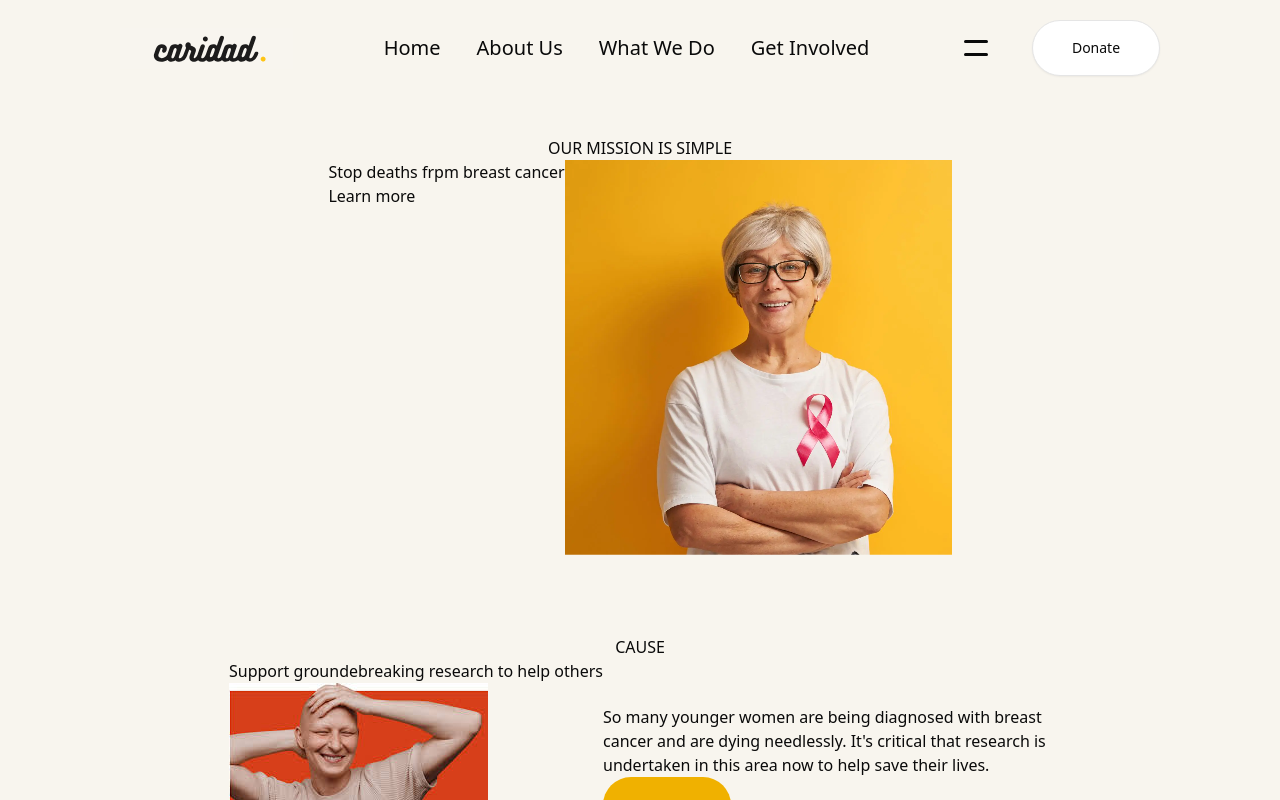
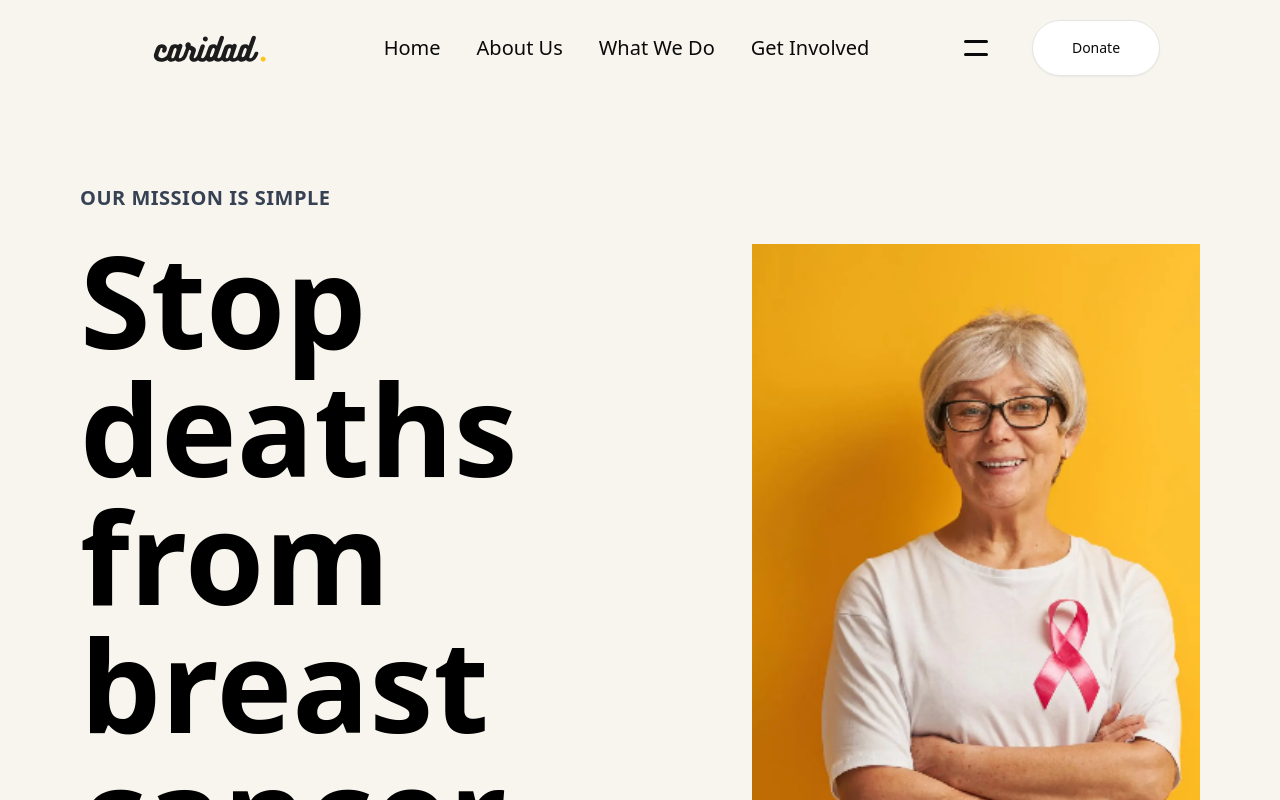
Before and after one commit to Shouryya-Manna/Caridad, a Next.js app: page / in a window 1280 px wide. Shown: the top 800 px of the page. Built offline with nearby package versions, Linux system fonts and the light colour scheme.

Commit message:
Mission section updated style

```diff
--- a/src/components/Landing/Mission/Mission.tsx
+++ b/src/components/Landing/Mission/Mission.tsx
@@ -1,21 +1,37 @@
+import Image from "next/image";
+
 export default function Mission() {
   return (
-    <div className="items-center flex flex-col my-10 mx-10">
-      <div>OUR MISSION IS SIMPLE</div>
-      <div className="flex">
-        {/* "Floating" looking text */}
-        <div className="flex flex-col">
-          Stop deaths frpm breast cancer
-          <span className="cursor-pointer">
+    <section className="bg-primary mx-20 my-16">
+      <div className="mx-auto flex max-w-7xl items-center justify-between">
+        <div className="max-w-2xl">
+          {/* "Floating" looking text */}
+          <p className="my-6 text-xl font-semibold tracking-wide text-gray-700">
+            OUR MISSION IS SIMPLE
+          </p>
+
+          <div className="text-9xl font-extrabold text-black">
+            Stop <span>deaths </span>
+            <span>from </span>
+            <span>breast </span>
+            <span>cancer</span>
+          </div>
+
+          <button className="my-4 text-sm font-bold text-black cursor-pointer">
             Learn more
-          </span>
+          </button>
         </div>
 
         {/* Image div */}
-        <div>
-          <img src="/Woman1.png"></img>
+        <div className="relative h-[600px] w-[600px]">
+          <Image
+            src="/Woman1.png"
+            alt=""
+            fill
+            className="object-cover"
+          />
         </div>
       </div>
-    </div>
+    </section>
   );
 }
```
